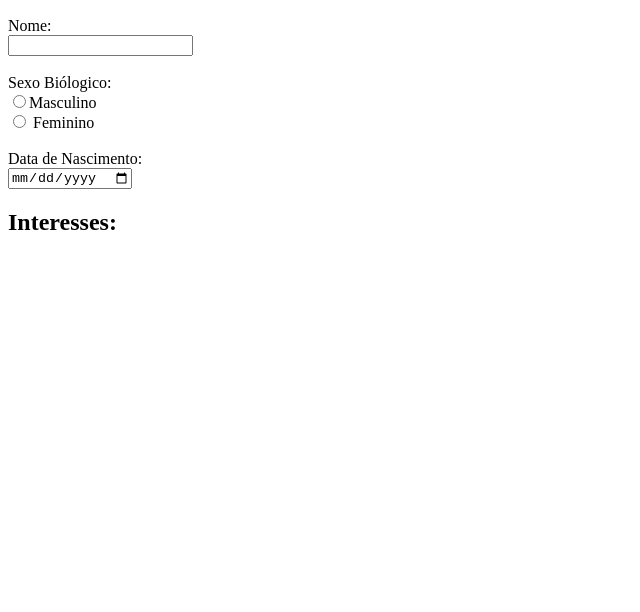
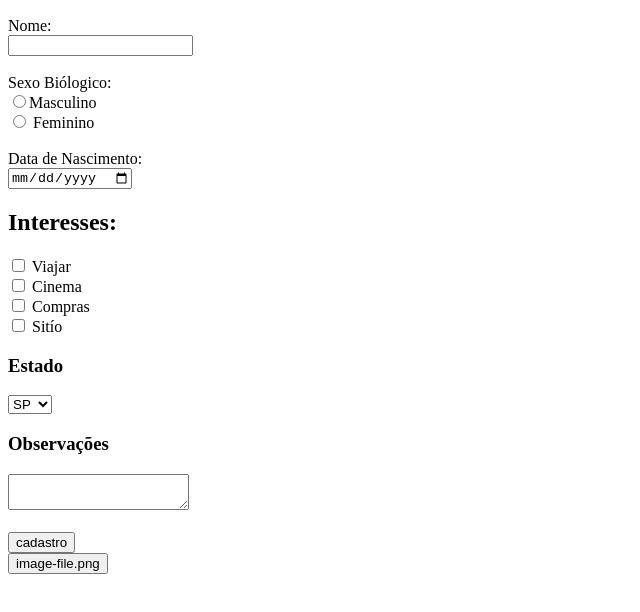
Before and after one commit to keziamarih1/AulaHTML, a plain HTML site: page cadastro.html in a window 1280 px wide. Shown: the part 110-722 px from the top of the page, without its empty margins (0-640 px from the left). Drawn offline with Linux system fonts and the light colour scheme.

Commit message:
cadastro

```diff
--- a/cadastro.html
+++ b/cadastro.html
@@ -27,27 +27,37 @@
 
 
 
-
-
-
-
-
-
-
           <h2>Interesses:</h2>
 
+          <input type="checkbox" name="Interesses"> Viajar
+          <br>
+          <input type="checkbox" name="Interesses"> Cinema
+          <br>
+          <input type="checkbox" name="Interesses"> Compras
+          <br>
+          <input type="checkbox" name="Interesses"> Sitío
 
+           <h3>Estado</h3>
+           <select name="Estado">
+                 <option value="SP">SP</option>
+                 <option value="RJ">RJ</option>
+                 <option value="AL">AL</option>
+                 <option value="SE">SE</option>
+                 <option value="SC">SC</option>
+                 <option value="MG">MG</option>
+                 <option value="RS">RS</option>
+              </select>
 
+            <h3>Observações</h3>
 
-
-
-
-
-
-
-
+            <textarea name=""></textarea>
+             <br><br>
+            <input type="submit" value="cadastro">
 
       </form>
 
+        <input type="submit" value="image-file.png" accept="">
+        <form action=>
+      </form>
 </body>
 </html>
```
